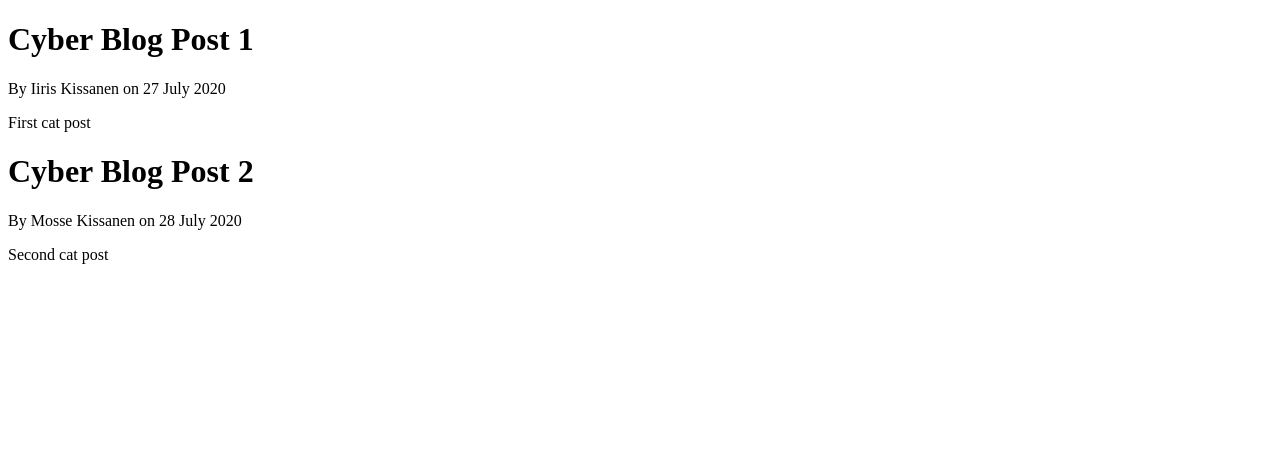
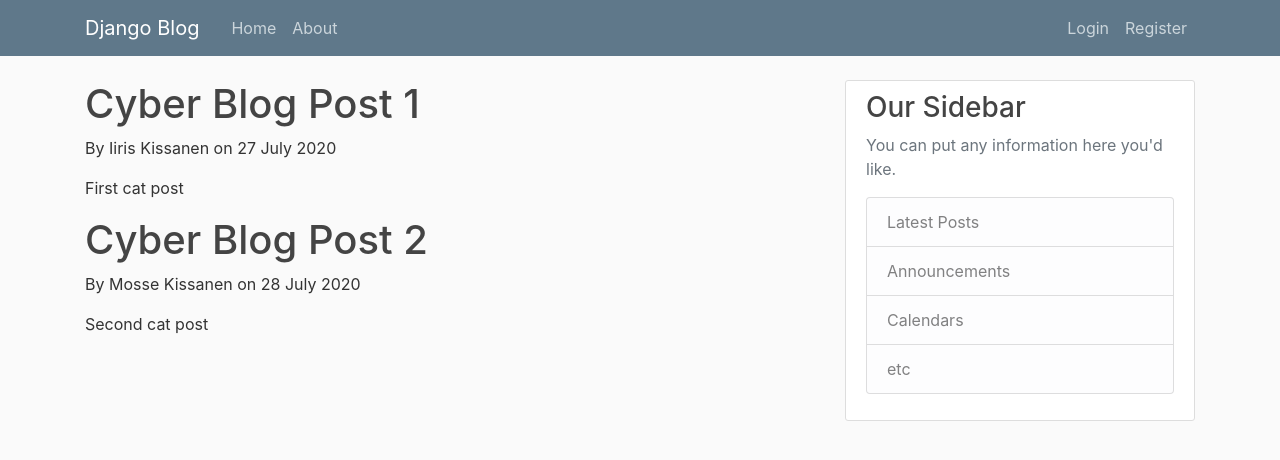
Before and after one commit to JJkolaMaster/Cyber-security-project-I, a Django app: page / in a window 1280 px wide. Shown: the top 460 px of the page. Run offline with Django 3.2, Linux system fonts and the light colour scheme; some libraries are stand-ins or nearby versions.

Commit message:
new style

```diff
--- /dev/null
+++ b/security_project_I/cyber_blog/static/cyber_blog/main.css
@@ -0,0 +1,89 @@
+body {
+    background: #fafafa;
+    color: #333333;
+    margin-top: 5rem;
+}
+
+h1,
+h2,
+h3,
+h4,
+h5,
+h6 {
+    color: #444444;
+}
+
+ul {
+    margin: 0;
+}
+
+.bg-steel {
+    background-color: #5f788a;
+}
+
+.site-header .navbar-nav .nav-link {
+    color: #cbd5db;
+}
+
+.site-header .navbar-nav .nav-link:hover {
+    color: #ffffff;
+}
+
+.site-header .navbar-nav .nav-link.active {
+    font-weight: 500;
+}
+
+.content-section {
+    background: #ffffff;
+    padding: 10px 20px;
+    border: 1px solid #dddddd;
+    border-radius: 3px;
+    margin-bottom: 20px;
+}
+
+.article-title {
+    color: #444444;
+}
+
+a.article-title:hover {
+    color: #428bca;
+    text-decoration: none;
+}
+
+.article-content {
+    white-space: pre-line;
+}
+
+.article-img {
+    height: 65px;
+    width: 65px;
+    margin-right: 16px;
+}
+
+.article-metadata {
+    padding-bottom: 1px;
+    margin-bottom: 4px;
+    border-bottom: 1px solid #e3e3e3
+}
+
+.article-metadata a:hover {
+    color: #333;
+    text-decoration: none;
+}
+
+.article-svg {
+    width: 25px;
+    height: 25px;
+    vertical-align: middle;
+}
+
+.account-img {
+    height: 125px;
+    width: 125px;
+    margin-right: 20px;
+    margin-bottom: 16px;
+}
+
+.account-heading {
+    font-size: 2.5rem;
+}
--- a/security_project_I/cyber_blog/templates/cyber_blog/base.html
+++ b/security_project_I/cyber_blog/templates/cyber_blog/base.html
@@ -1,20 +1,88 @@
+{% load static %}
 <!DOCTYPE html>
-
 <html>
 <!--
 user: admin
 password: admin
 -->
+
 <head>
+
+    <!-- Required meta tags -->
+    <meta charset="utf-8">
+    <meta name="viewport" content="width=device-width, initial-scale=1, shrink-to-fit=no">
+
+    <!-- Bootstrap CSS -->
+    <link rel="stylesheet" href="https://maxcdn.bootstrapcdn.com/bootstrap/4.0.0/css/bootstrap.min.css"
+        integrity="sha384-Gn5384xqQ1aoWXA+058RXPxPg6fy4IWvTNh0E263XmFcJlSAwiGgFAW/dAiS6JXm" crossorigin="anonymous">
+
+    <link rel="stylesheet" type="text/css" href="{% static 'cyber_blog/main.css' %}">
+
     {% if title %}
     <title>Django Blog - {{ title }} </title>
     {% else %}
     <title>Django Blog</title>
     {% endif %}
+
 </head>
+
 <body>
-        {% block content %}
+    <header class="site-header">
+        <nav class="navbar navbar-expand-md navbar-dark bg-steel fixed-top">
+            <div class="container">
+                <a class="navbar-brand mr-4" href="/">Django Blog</a>
+                <button class="navbar-toggler" type="button" data-toggle="collapse" data-target="#navbarToggle"
+                    aria-controls="navbarToggle" aria-expanded="false" aria-label="Toggle navigation">
+                    <span class="navbar-toggler-icon"></span>
+                </button>
+                <div class="collapse navbar-collapse" id="navbarToggle">
+                    <div class="navbar-nav mr-auto">
+                        <a class="nav-item nav-link" href="/">Home</a>
+                        <a class="nav-item nav-link" href="/about">About</a>
+                    </div>
+                    <!-- Navbar Right Side -->
+                    <div class="navbar-nav">
+                        <a class="nav-item nav-link" href="#">Login</a>
+                        <a class="nav-item nav-link" href="#">Register</a>
+                    </div>
+                </div>
+            </div>
+        </nav>
+    </header>
 
-        {% endblock  %}
+    <main role="main" class="container">
+        <div class="row">
+            <div class="col-md-8">
+                {% block content %}{% endblock %}
+            </div>
+            <div class="col-md-4">
+                <div class="content-section">
+                    <h3>Our Sidebar</h3>
+                    <p class='text-muted'>You can put any information here you'd like.
+                        <ul class="list-group">
+                            <li class="list-group-item list-group-item-light">Latest Posts</li>
+                            <li class="list-group-item list-group-item-light">Announcements</li>
+                            <li class="list-group-item list-group-item-light">Calendars</li>
+                            <li class="list-group-item list-group-item-light">etc</li>
+                        </ul>
+                    </p>
+                </div>
+            </div>
+        </div>
+    </main>
+
+    <!-- Optional JavaScript -->
+    <!-- jQuery first, then Popper.js, then Bootstrap JS -->
+    <script src="https://code.jquery.com/jquery-3.2.1.slim.min.js"
+        integrity="sha384-KJ3o2DKtIkvYIK3UENzmM7KCkRr/rE9/Qpg6aAZGJwFDMVNA/GpGFF93hXpG5KkN" crossorigin="anonymous">
+    </script>
+    <script src="https://cdnjs.cloudflare.com/ajax/libs/popper.js/1.12.9/umd/popper.min.js"
+        integrity="sha384-ApNbgh9B+Y1QKtv3Rn7W3mgPxhU9K/ScQsAP7hUibX39j7fakFPskvXusvfa0b4Q" crossorigin="anonymous">
+    </script>
+    <script src="https://maxcdn.bootstrapcdn.com/bootstrap/4.0.0/js/bootstrap.min.js"
+        integrity="sha384-JZR6Spejh4U02d8jOt6vLEHfe/JQGiRRSQQxSfFWpi1MquVdAyjUar5+76PVCmYl" crossorigin="anonymous">
+    </script>
+
 </body>
+
 </html>
```
Lines whose indentation alone changed are shown as unchanged.
